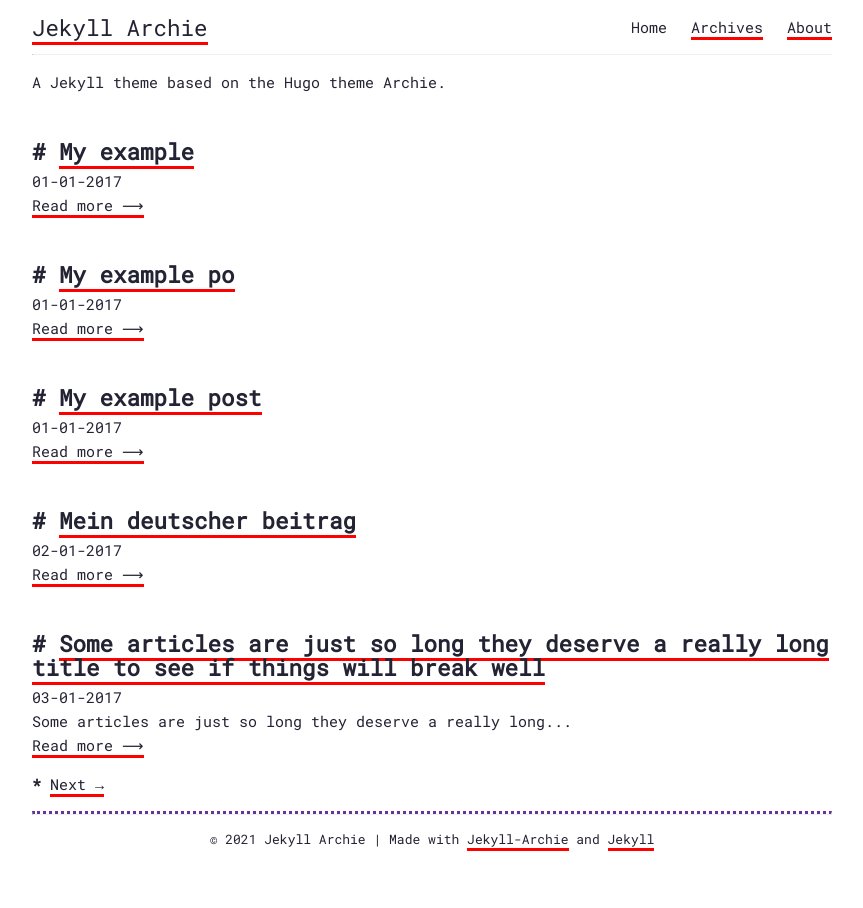
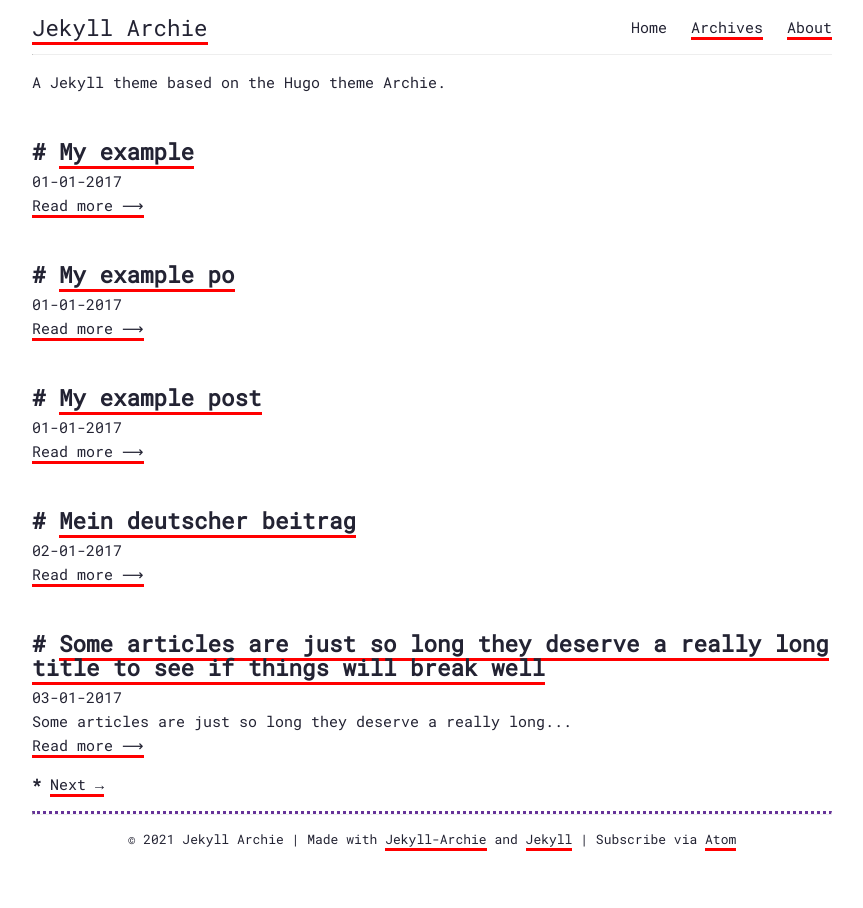
Before and after one commit to slashformotion/jekyll-archie, a Jekyll site: the page built from index.md, in a window 1280 px wide. Shown: the whole page, without its empty margins (208-1071 px from the left). Built offline with Jekyll 4.4.1, drawn with Linux system fonts in a browser that asks for light colours; the list of posts is cut into pages by our own code.

Commit message:
Fixed atom.xml link in footer

```diff
--- a/_includes/footer.html
+++ b/_includes/footer.html
@@ -2,7 +2,8 @@
     <hr class="footer-hr">
     <div class="ui-flex">
         <div class='wrapper-footer'>
-            © {{ site.time | date: '%Y' }} {{ site.title | camelize }} | Made with <a href="https://github.com/slashformotion/jekyll-archie">Jekyll-Archie</a> and <a href="https://jekyllrb.com">Jekyll</a>
+            © {{ site.time | date: '%Y' }} {{ site.title | camelize }} | Made with <a href="https://github.com/slashformotion/jekyll-archie">Jekyll-Archie</a> and <a href="https://jekyllrb.com">Jekyll</a> | Subscribe via <a href="{{ "atom.xml" | relative_url}}">Atom</a>
+
         </div>
     </div>
 </footer>
```
